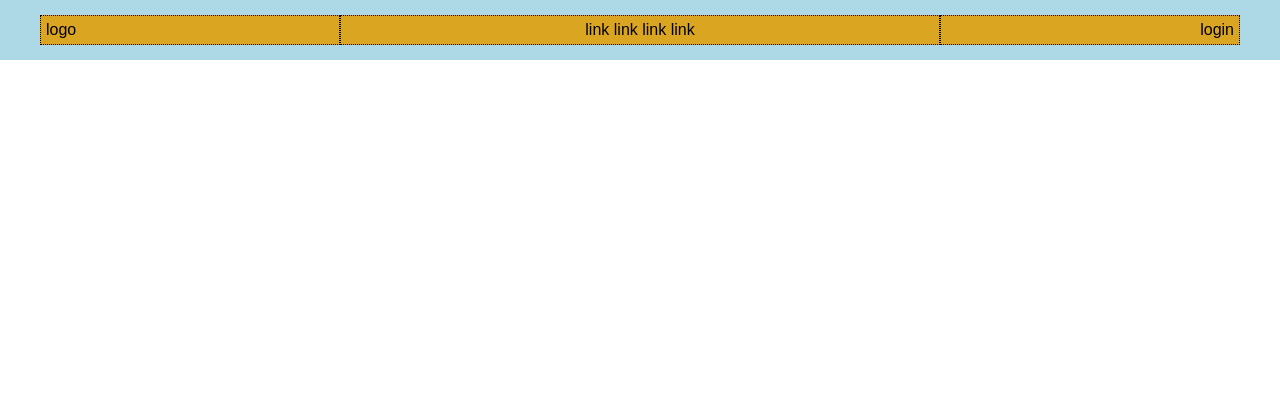
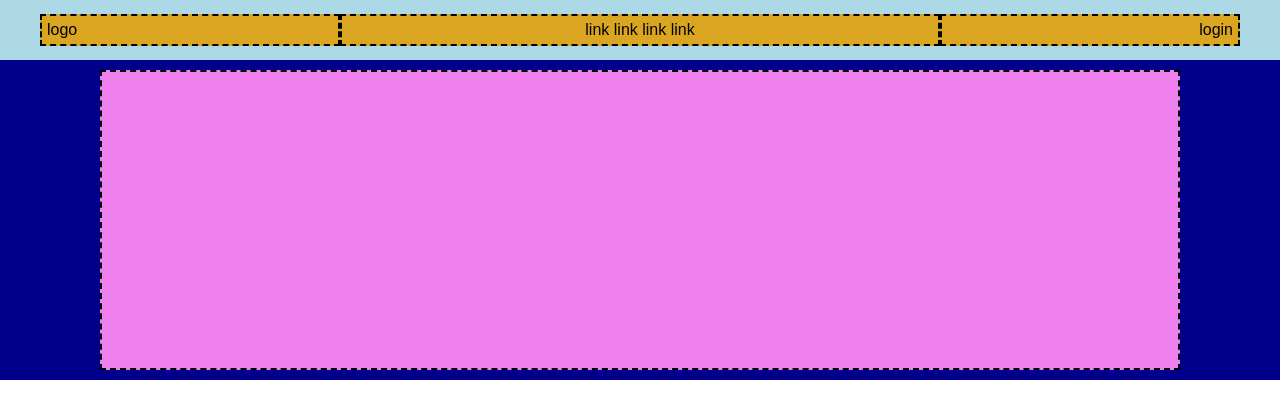
Before and after one commit to Rivio98/-htmlcss-struttura-discord, a plain HTML site: page index.html in a window 1280 px wide. Drawn offline with Linux system fonts and the light colour scheme.

Commit message:
[UPD] Firs row with column in main

```diff
--- a/CSS/style.css
+++ b/CSS/style.css
@@ -13,6 +13,7 @@ header {
     height: 60px;
 }
 
+/* Classi  principali struttura */
 .container {
     height: 100%;
     width: 1200px;
@@ -27,23 +28,41 @@ header {
     align-items: center;
 }
 
-/* Stile colonne */
-.sinistra {
+/* Stile colonne header */
+.left {
     width: 25%;
 }
 
-.centro {
+.center {
     width: 50%;
     text-align: center;
 }
 
-.destra {
+.right {
     width: 25%;
     text-align: right;
 }
 
-.colonna {
+.column {
     background-color: #DAA521;
     padding: 5px;
-    border: 1px dotted black;
+    border: dashed 2px black;
 }
+
+/* Main */
+.col {
+    height: 200px;
+}
+
+.bg-darkblue {
+    background-color: #00008B;
+}
+
+.col-100 {
+    width: 90%;
+    height: 300px;
+    margin: 10px;
+    background-color: #EE81EE;
+    border: dashed 2px black;
+}
+}
--- a/index.html
+++ b/index.html
@@ -9,28 +9,31 @@
 </head>
 
 <body>
+
     <header><!--Layout navigazione-->
-        <div class="container">
+        <div class="container header">
             <div class="row">
-                <div class="colonna sinistra">
+                <div class="column left">
                     logo
                 </div>
-                <div class="colonna centro">
+                <div class="column center">
                     link link link link
                 </div>
-
-                <div class="colonna destra">
+                <div class="column right">
                     login
                 </div>
-
-
             </div>
-
-
-
         </div>
     </header>
     <main><!--Contenuto principale suddiviso-->
+        <div class="bg-darkblue">
+            <div class="container">
+                <div class="row">
+                    <div class="col-100">
+                    </div>
+                </div>
+            </div>
+        </div>
 
     </main>
     <footer><!--Finale-->
```
